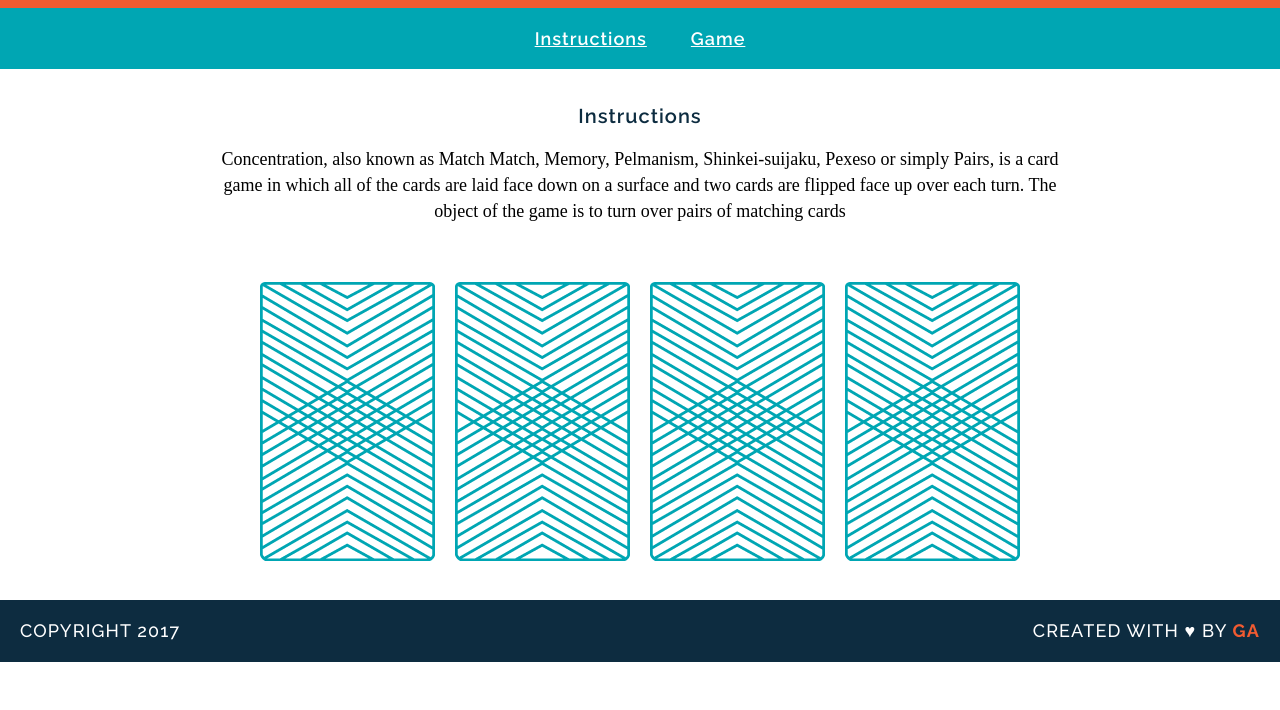
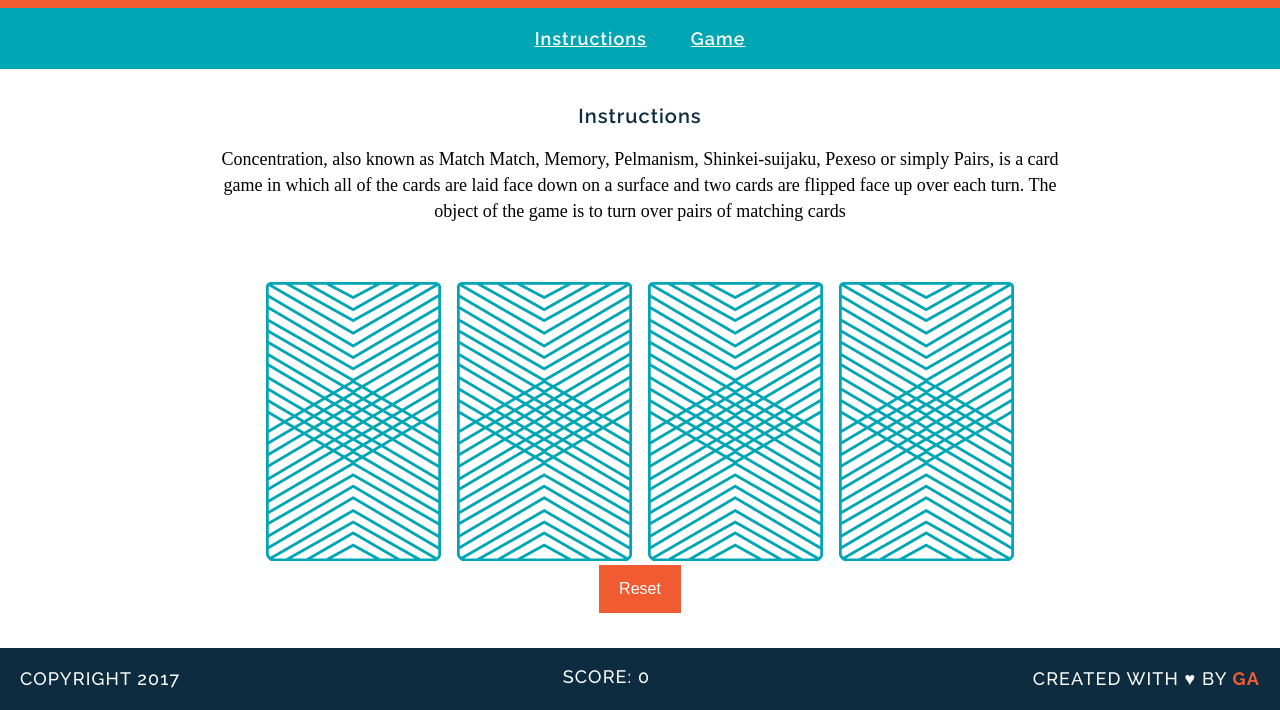
Before and after one commit to Amarinder1/wdi-fundamentals-memorygame, a plain HTML site: page index.html in a window 1280 px wide. Shown: the part 105-815 px from the top of the page. Drawn offline with Linux system fonts and the light colour scheme; a web font is replaced by a local one.

Commit message:
created game logic

```diff
--- a/css/style.css
+++ b/css/style.css
@@ -65,6 +65,11 @@ footer{
 	font-weight: 500;
 }
 
+#score{
+	font-family: "Raleway", sans-serif;
+	padding-top: 16px;
+}
+
 .copyright{
 	font-family: "Raleway", sans-serif;
 	float: left;
@@ -92,3 +97,13 @@ footer{
 a:hover{
 	border-color: white;
 }
+
+input{
+	background-color: #F15B31;
+	border: none;
+	color: white;
+	padding: 15px 20px;
+	text-align: center;
+	display: inline-block;
+	font-size: 16px;
+}
--- a/index.html
+++ b/index.html
@@ -16,16 +16,13 @@
 	<main>
 		<h2>Instructions</h2>
 		<p>Concentration, also known as Match Match, Memory, Pelmanism, Shinkei-suijaku, Pexeso or simply Pairs, is a card game in which all of the cards are laid face down on a surface and two cards are flipped face up over each turn. The object of the game is to turn over pairs of matching cards</p>
-		<div>
-   			<img src="images/back.png" alt="Queen of Diamonds">
-    		<img src="images/back.png" alt="Queen of Hearts">
-    		<img src="images/back.png" alt="King of Diamonds">
-    		<img src="images/back.png" alt="King of Hearts">
-		</div>
+		<div id = "game-board" class = "board clearfix"></div>
+		<input type = "button" onclick="reset()" value="Reset">
 	</main>
 	<footer class="clearfix">
 		<p class="copyright">Copyright 2017</p>
 		<p class="message">Created with &hearts; by <span class="name">GA</span></p>
+		<p id = "score"></div>
 	</footer>
 	<script src="js/main.js"></script>
 </body>
--- a/js/main.js
+++ b/js/main.js
@@ -1,4 +1,5 @@
 console.log("Up and running!");
+var score = 0;
 var cards = [
 	{
 		rank: "queen",
@@ -26,21 +27,47 @@ var cardsInPlay = [];
 var checkForMatch = function(){
 	if (cardsInPlay[0] === cardsInPlay[1]){
 		alert("You have found a match");
+		score++;
+		scoreBoard();
 	}
 	else{
 		alert("Sorry, try again.");
+		score--;
+		scoreBoard();
 	}
 }
 
-var flipCard = function(cardId){
+var flipCard = function(){
+	var cardId = this.getAttribute('data-id');
 	console.log ("User flipped " + cards[cardId].rank);
 	console.log(cards[cardId].cardImage);
 	console.log(cards[cardId].suit);
 	cardsInPlay.push(cards[cardId].rank);
+	this.setAttribute('src', cards[cardId].cardImage);
 	if (cardsInPlay.length === 2){
 		checkForMatch();
 	}
 }
 
-flipCard(0);
-flipCard(2);
+var createBoard = function(){
+	scoreBoard();
+	for (var i = 0; i < cards.length; i++){
+		var cardElement = document.createElement('img');
+		cardElement.setAttribute('src', 'images/back.png');
+		cardElement.setAttribute('data-id', i);
+		cardElement.addEventListener('click', flipCard);
+		document.getElementById('game-board').appendChild(cardElement);
+	}
+}
+
+createBoard();
+
+function scoreBoard(){
+	document.getElementById('score').innerHTML = "Score: " + score;
+}
+
+function reset(){
+	document.getElementById('game-board').innerHTML = "";
+	createBoard();
+	cardsInPlay = [];
+}
```
